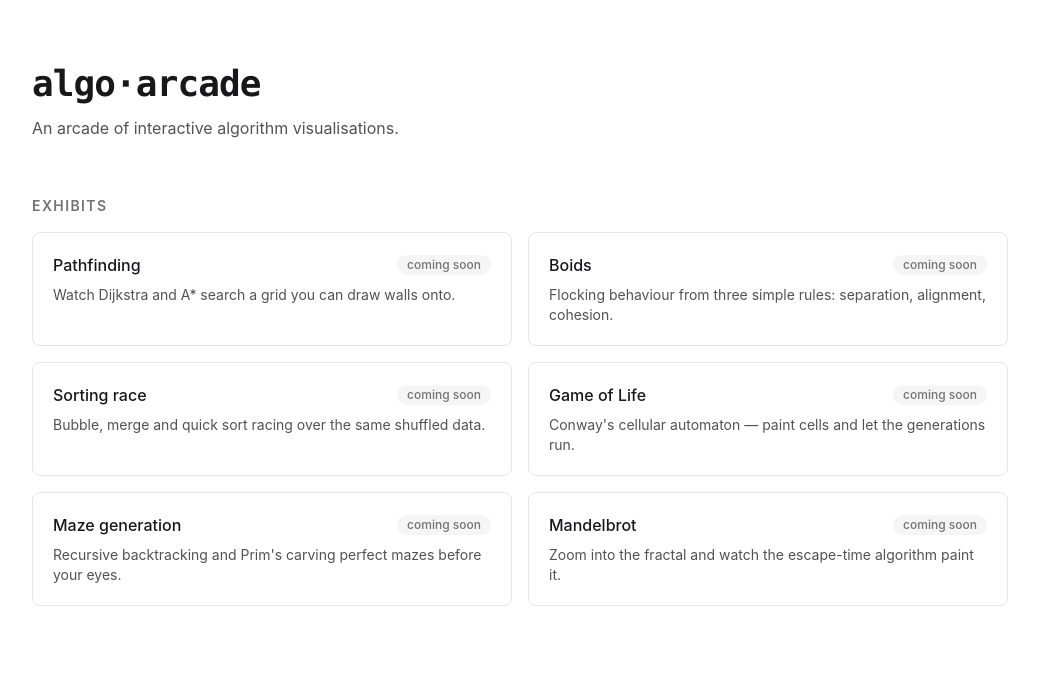
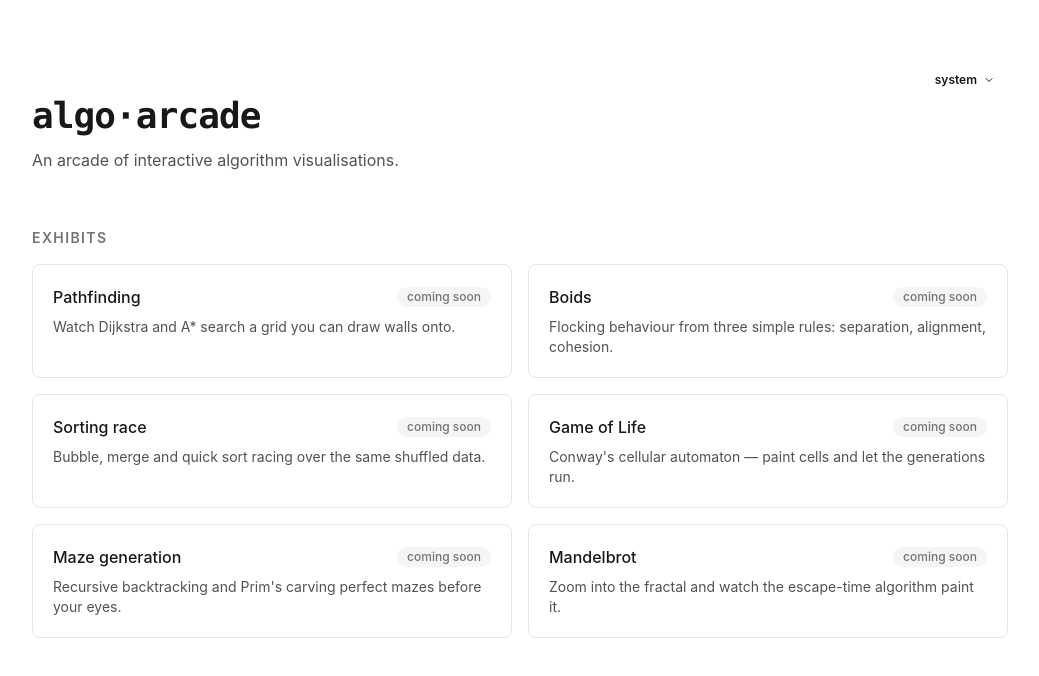
Before and after one commit to nednella/algo-arcade, a React (Vite) app: page / in a window 1280 px wide. Shown: the top 676 px of the page, without its empty margins (120-1159 px from the left). Built offline with nearby package versions, Linux system fonts and the light colour scheme.

Commit message:
feat: add theme switcher

```diff
--- /dev/null
+++ b/src/components/theme-switcher.tsx
@@ -0,0 +1,52 @@
+import { useThemeStore } from "@/lib/theme/theme.store";
+import type { Theme } from "@/lib/theme/types";
+
+const themes: Theme[] = ["system", "light", "dark", "synthwave"];
+
+export function ThemeSwitcher() {
+  const { theme: activeTheme, setTheme } = useThemeStore();
+
+  return (
+    <div className="dropdown dropdown-end">
+      <div
+        tabIndex={0}
+        role="button"
+        className="btn btn-ghost btn-sm"
+      >
+        {activeTheme}
+        <svg
+          width="12"
+          height="12"
+          viewBox="0 0 24 24"
+          fill="none"
+          stroke="currentColor"
+          strokeWidth="2"
+          strokeLinecap="round"
+          strokeLinejoin="round"
+          aria-hidden="true"
+        >
+          <path d="m6 9 6 6 6-6" />
+        </svg>
+      </div>
+      <ul
+        tabIndex={0}
+        className="dropdown-content menu bg-base-200 rounded-box z-10 mt-1 w-36 p-2 shadow-sm"
+      >
+        {themes.map((theme) => (
+          <li key={theme}>
+            <button
+              type="button"
+              className={theme === activeTheme ? "menu-active" : ""}
+              onClick={(event) => {
+                setTheme(theme);
+                event.currentTarget.blur(); // daisyUI dropdowns are focus-based; blurring closes the menu on selection
+              }}
+            >
+              {theme}
+            </button>
+          </li>
+        ))}
+      </ul>
+    </div>
+  );
+}
--- a/src/routes/index.tsx
+++ b/src/routes/index.tsx
@@ -1,4 +1,6 @@
 import { createFileRoute } from "@tanstack/react-router";
+
+import { ThemeSwitcher } from "@/components/theme-switcher";
 
 export const Route = createFileRoute("/")({
   component: RouteComponent
@@ -54,6 +56,9 @@ function RouteComponent() {
   return (
     <div className="flex min-h-svh flex-col">
       <main className="mx-auto w-full max-w-5xl flex-1 px-6 py-16">
+        <div className="flex justify-end">
+          <ThemeSwitcher />
+        </div>
         <section>
           <h1 className="font-mono text-4xl font-bold tracking-tight">algo·arcade</h1>
           <p className="mt-3 max-w-xl text-neutral-600">An arcade of interactive algorithm visualisations.</p>
```
